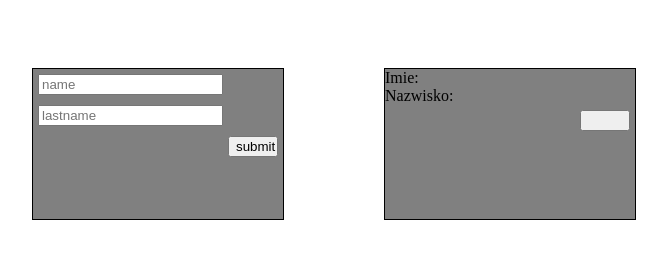
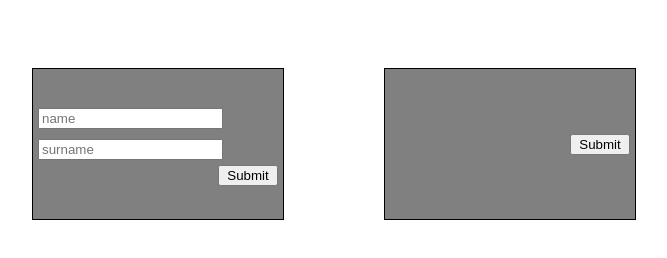
Before and after one commit to konrad-harezlak/local-storage-example, a plain HTML site: page index.html in a window 1280 px wide. Shown: the whole page, without its empty margins (36-703 px from the left). Drawn offline with Linux system fonts and the light colour scheme.

Commit message:
Fix localStorage retrive and display

```diff
--- a/index.html
+++ b/index.html
@@ -7,26 +7,34 @@
 
 </head>
 <style>
-    body{
+    body {
         width: 100%;
     }
-    input{
-        margin:5px;
+
+    input {
+        margin: 5px;
     }
-    input[type="button"]{
-        width: 50px;
-        display:block;
-        margin-left:auto;
+
+    button {
+        width: 60px;
+        display: block;
+        margin-left: auto;
+        margin-right:5px
     }
-    .localstorage{
+
+    .localstorage {
         background-color: gray;
-         border: 1px solid black;
-         flex-direction: column;
-         height: 150px;
-         width: 250px;
+        border: 1px solid black;
+        flex-direction: column;
+        height: 150px;
+        width: 250px;
         margin: 50px;
+        display: flex;
+        justify-content: center;
     }
+
 </style>
+
 <body>
     <article style="display: flex; padding:10px;">
 
@@ -34,18 +42,17 @@
         <div class="localstorage">
             <form style="flex-direction: column;">
                 <input type="text" name="name" placeholder="name">
-                <input type="text" name="lastname" placeholder="lastname">
-                <input type="button" id="myButton" value="submit">
+                <input type="text" name="lastname" placeholder="surname">
+                <button id="myButton">Submit</button>
 
             </form>
         </div>
         <div class="localstorage">
-            <div id="localstorage">Imie:</div>
-            <div id="result"> Nazwisko:</div>
-            <script src="java.js"></script>
-            <input type="button"  onclick="MyFunction()">
+            <button id="myButton2">Submit</button>
         </div>
+
     </article>
+    <script src="java.js"></script>
 </body>
 
 </html>
--- a/java.js
+++ b/java.js
@@ -1,15 +1,21 @@
-function MyFunction() {
+let myButton2=document.getElementById('myButton2');
+myButton2.addEventListener('click',function() {
     if (typeof (Storage) !== "undefined") {
-        // Store
-
         // Retrieve
-        document.getElementById("localstorage").innerHTML = "Imie: " + localStorage.firstname
-        document.getElementById("result").innerHTML = "Nazwisko: " + localStorage.getItem("lastname");
+        let localStorage2 = document.getElementsByClassName("localstorage")[1];
+        let firstName=localStorage.firstname;
+        let lastName=localStorage.lastname;
+        localStorage2.innerHTML=`
+        <p>Name:${firstName}<p>
+        <p> Surname:${lastName}<p>
+        `
+        console.log(firstName,lastName)
     }
     else {
         document.getElementById("result").innerHTML = "Sorry, your browser does not support Web Storage...";
     }
-}
+});
+ // Store
 let myButton = document.getElementById('myButton');
 myButton.addEventListener('click',function(){
     let name = document.getElementsByName('name');
```
